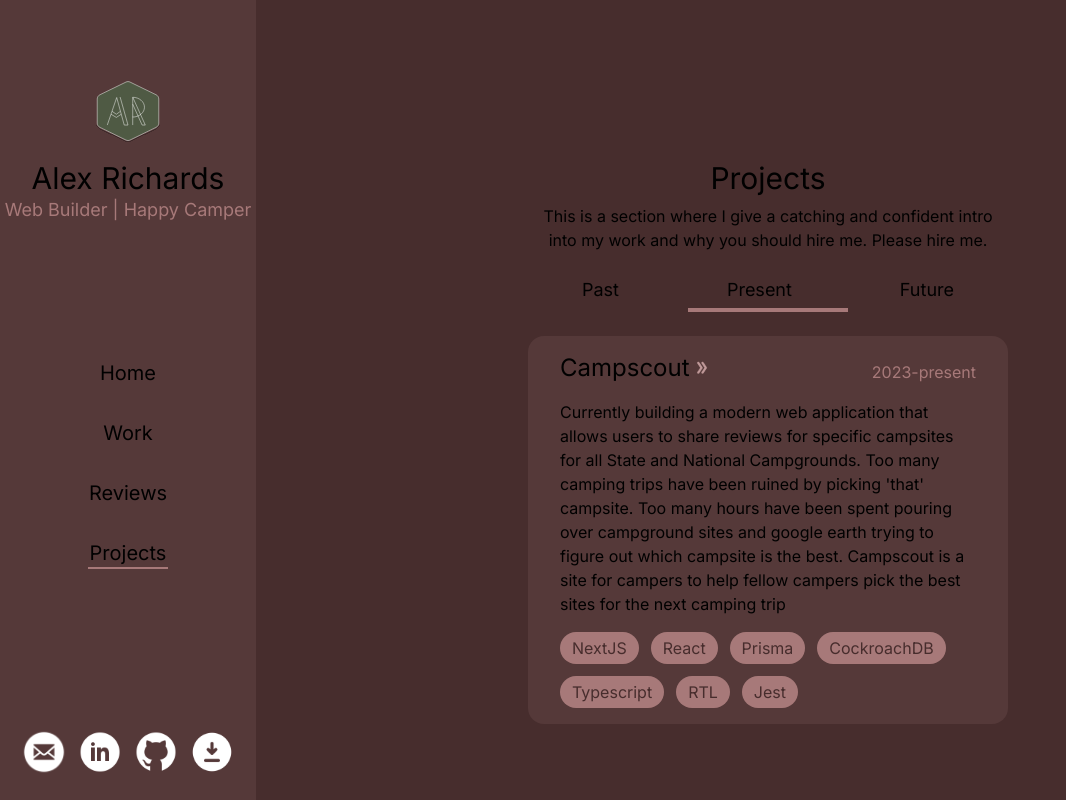
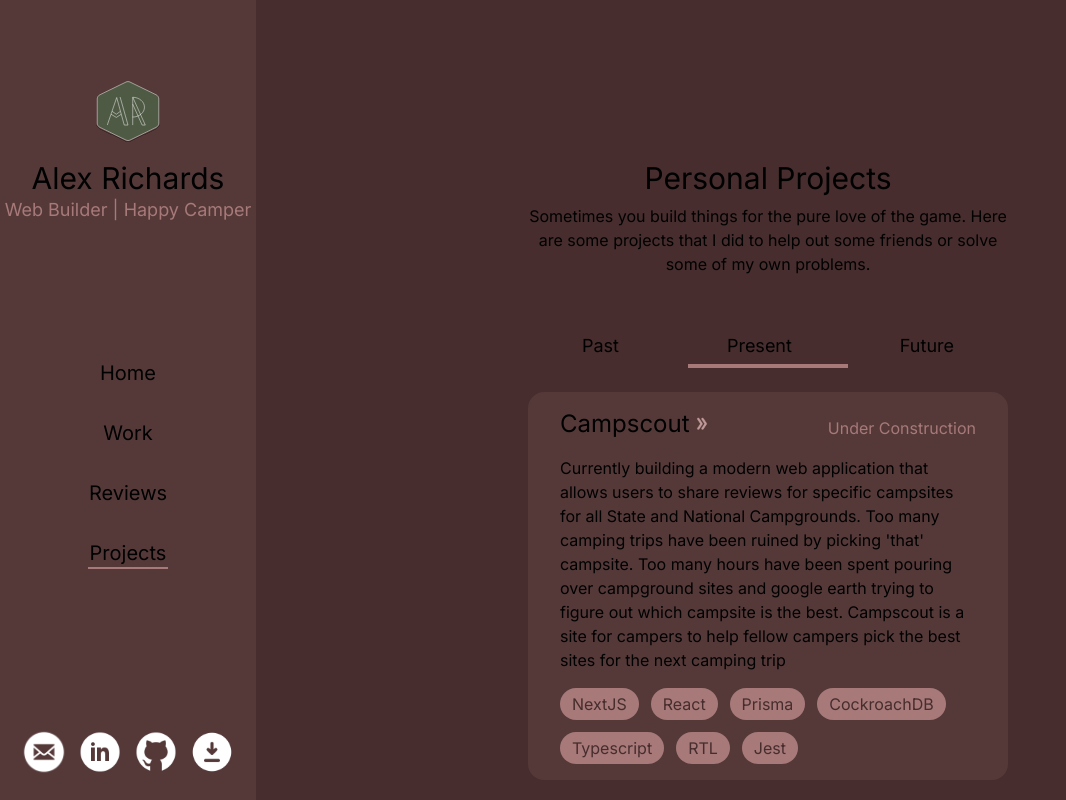
Before and after one commit to AlexRichards9595/portfolio, a Next.js app: page /projects in a window 1280 px wide. Shown: the whole page, without its empty margins (0-1066 px from the left). Built offline with nearby package versions, Linux system fonts and the light colour scheme.

Commit message:
final word updates

```diff
--- a/src/ExperienceData.ts
+++ b/src/ExperienceData.ts
@@ -81,7 +81,7 @@ export const projectData: Project[] = [
   },
   {
     name: "Campscout",
-    time: "2023-present",
+    time: "Under Construction",
     description: "Currently building a modern web application that allows users to share reviews for specific campsites for all State and National Campgrounds. Too many camping trips have been ruined by picking 'that' campsite. Too many hours have been spent pouring over campground sites and google earth trying to figure out which campsite is the best. Campscout is a site for campers to help fellow campers pick the best sites for the next camping trip",
     technologies: ['NextJS', 'React', 'Prisma', 'CockroachDB', 'Typescript', 'RTL', 'Jest'],
     link: 'https://campscout.org/',
@@ -89,8 +89,8 @@ export const projectData: Project[] = [
   },
   {
     name: "Classmates?",
-    time: "",
-    description: "For most families, faith is a primary source of community and belonging. For most kids, their classmates constitute the vast majority of their social lives. Classmates is the idea of a web application that allows parents to bring these two worlds together by being able to safely and securely connect with parents of their children's classmates that share their same faith background.",
+    time: "Maybe Sometime",
+    description: "For most families, faith is a primary source of community and belonging. For most kids, their classmates constitute the vast majority of their social lives. Classmates is the idea of a web application that allows parents to bring these two worlds together by being able to safely and securely connect with parents of their children's classmates with the same faith background.",
     technologies: [],
     tab: 'future'
   },
--- a/src/app/projects/page.tsx
+++ b/src/app/projects/page.tsx
@@ -26,14 +26,14 @@ const Projects = ()=> {
     });
   };
   return <div className="flex flex-col min-h-screen lg:pt-36 lg:w-1/2 mx-auto px-4">
-    <div className={'flex flex-col text-center justify-center py-4'}>
-      <p className={'text-3xl pb-2'}>Projects</p>
-      <p>This is a section where I give a catching and confident intro into my work and why you should hire me. Please hire me.</p>
+    <div className={'flex flex-col text-center justify-center py-4 lg:mb-8'}>
+      <p className={'text-3xl pb-2'}>Personal Projects</p>
+      <p>Sometimes you build things for the pure love of the game. Here are some projects that I did to help out some friends or solve some of my own problems.</p>
     </div>
     <div className={'flex flex-col relative'}>
     <div className={'flex flex-row w-full justify-around py-2'}>
       {tabs.map((tab, index) => (
-          <div className={'text-lg'}
+          <div className={'text-lg cursor-pointer'}
               key={index}
               onClick={() => handleClick(index)}
           >
```
